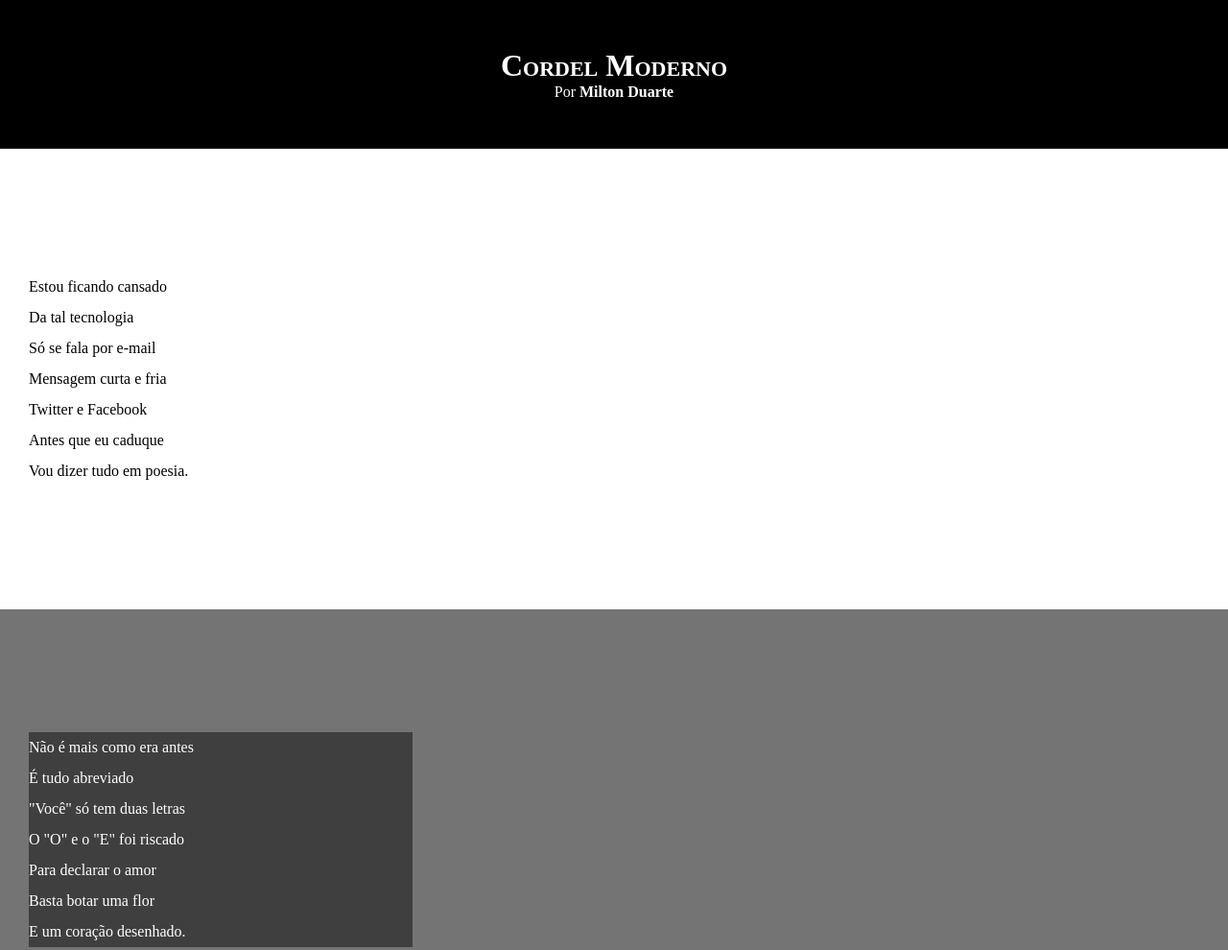
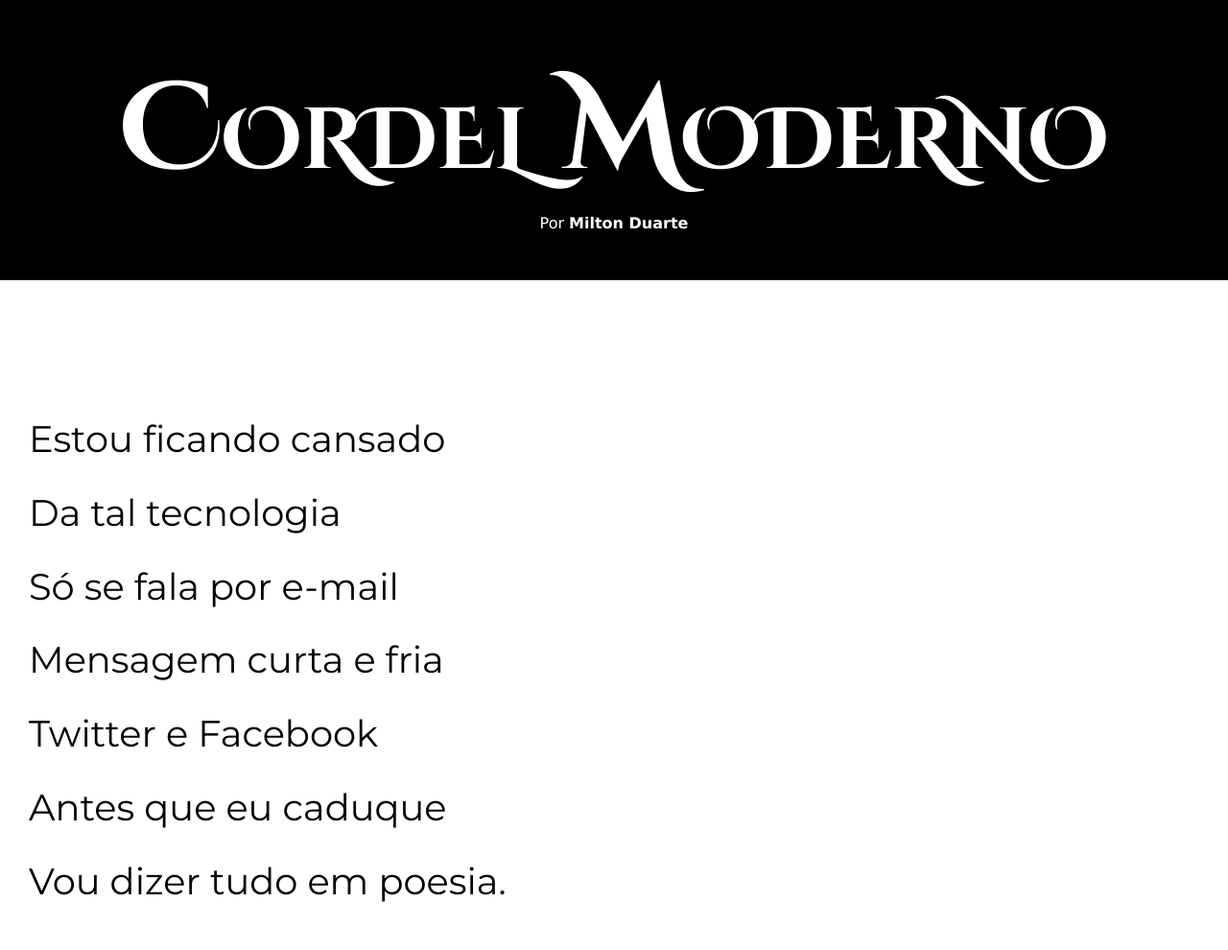
Before and after one commit to yasbatistae/html-css, a plain HTML site: page Desafios/d012/index.html in a window 1280 px wide. Shown: the top 990 px of the page at 96% size. Drawn offline with Linux system fonts and the light colour scheme.

Commit message:
atual. de estilos

```diff
--- a/Desafios/d012/CSS/style.css
+++ b/Desafios/d012/CSS/style.css
@@ -1,13 +1,24 @@
 @charset "UTF-8";
+
+@import url('https://fonts.googleapis.com/css2?family=Montserrat:ital,wght@0,100..900;1,100..900&display=swap');
+@import url('https://fonts.googleapis.com/css2?family=Cinzel+Decorative:wght@400;700;900&display=swap');
+
+:root {
+    --fonte1: Verdana, Geneva, Tahoma, sans-serif;
+    --fonte2: "Montserrat", sans-serif;
+    --fonte3: "Cinzel Decorative", serif;
+}
 
 * {
     margin: 0px;
     padding: 0px;
+    font-size: 1em;
 }
 
 html, body {
     min-height: 100%;
     background-color: darkgray;
+    font-family: var(--fonte1);
 }
 
 header {
@@ -19,6 +30,9 @@ header {
 header > h1 {
     padding-top: 50px;
     font-variant: small-caps;
+    font-family: var(--fonte3);
+    font-size: 4em;
+    font-size: 10vw;
 }
 
 header > p {
@@ -40,6 +54,8 @@ section {
     padding-bottom: 10%;
     line-height: 2em;
     padding-left: 30px;
+    font-family: var(--fonte2);
+    font-size: 3vw;
 }
 
 section.normal {
@@ -54,7 +70,8 @@ section.imagem {
 
 section.imagem > p {
     background-color: rgba(0, 0, 0, 0.459);
-    width: 400px;
+    display: inline-block;
+    padding: 5px;
 }
 
 footer {
```
